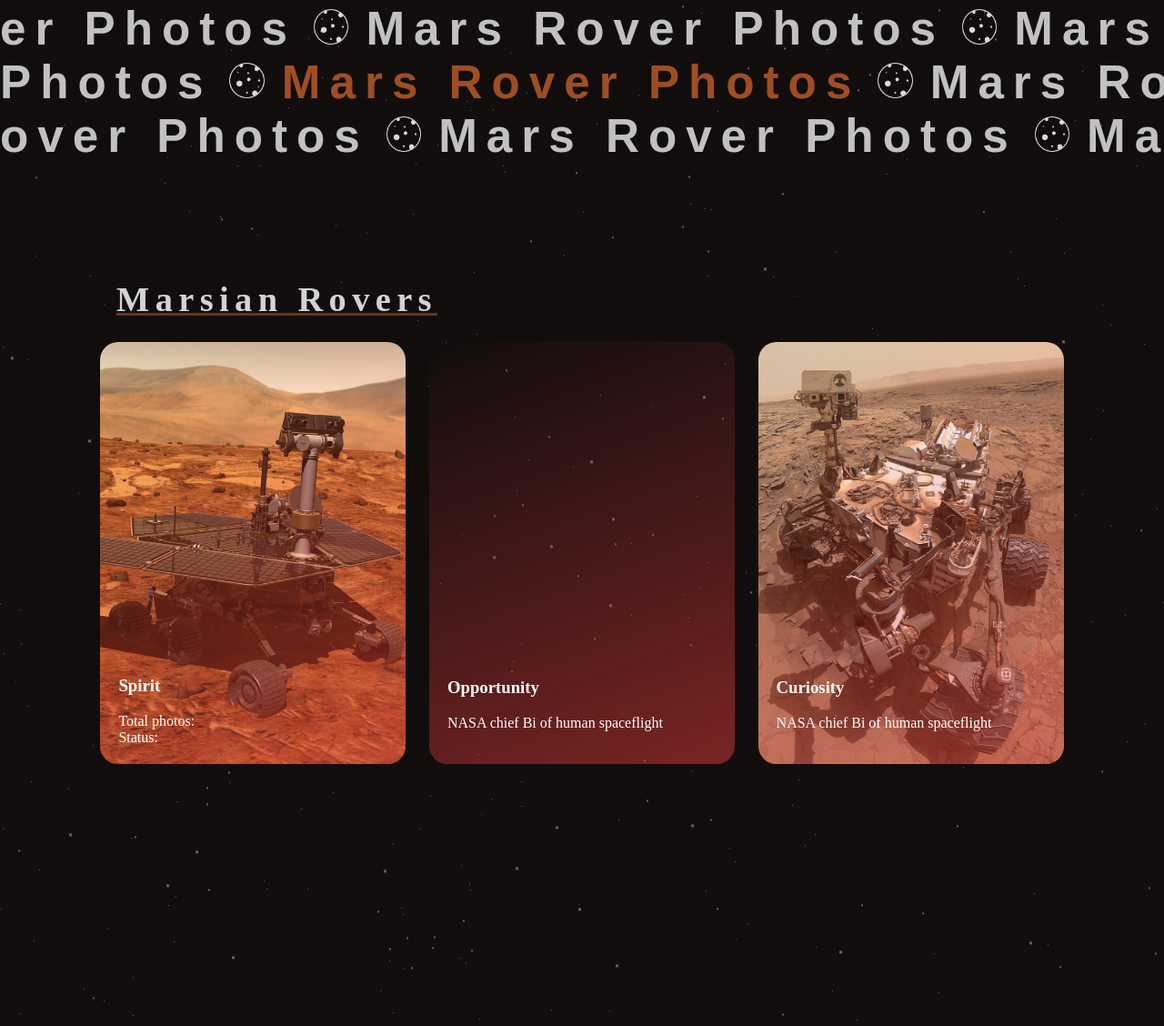
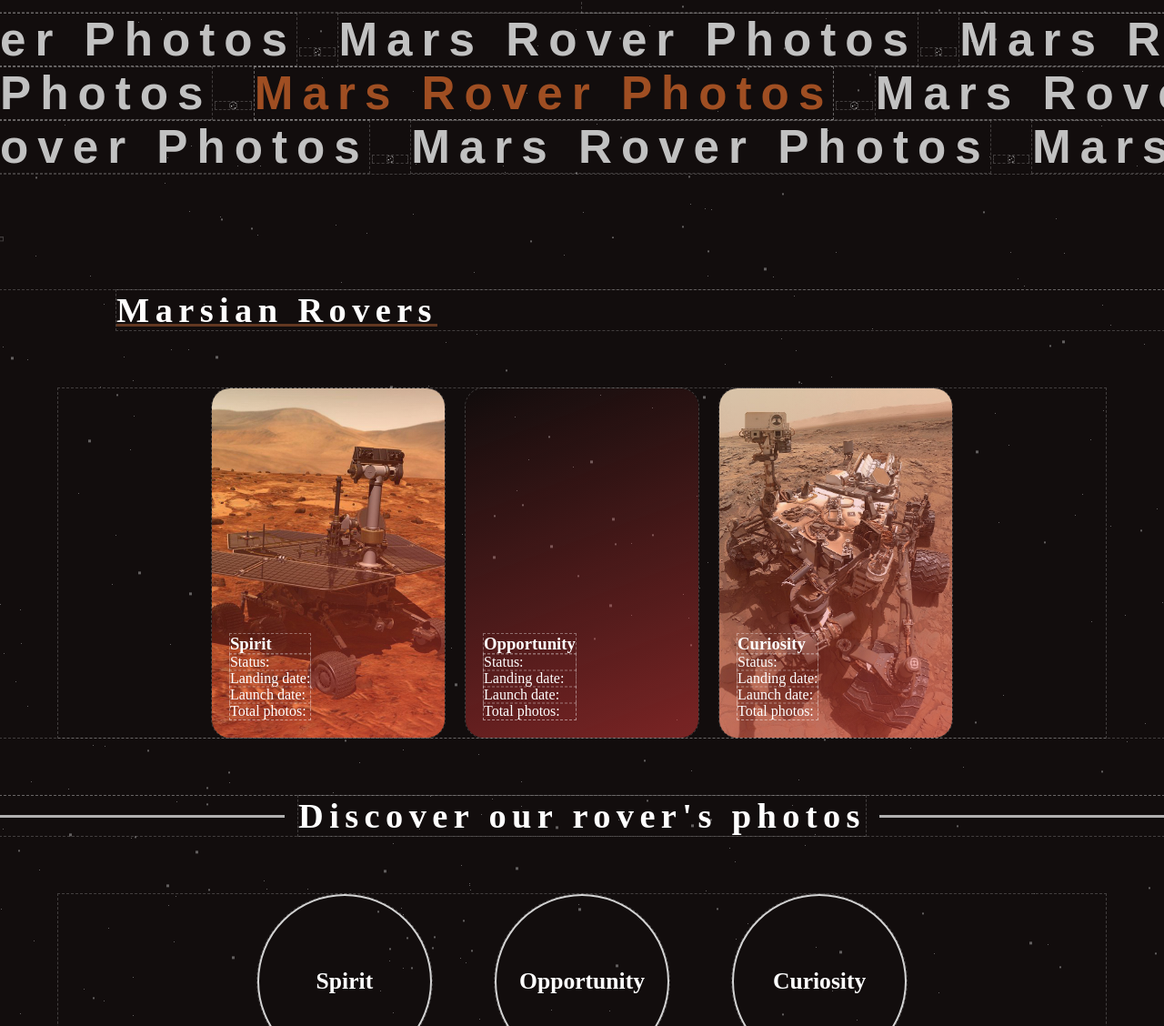
Before and after one commit to RawanTallha/CosmicLens, a plain HTML site: page index.html in a window 1280 px wide. Shown: the part 1672-2800 px from the top of the page at 91% size. Before the commit the page ends 2512 px from the top, so only its background shows below. Drawn offline with Linux system fonts and the light colour scheme; a web font is replaced by a local one.

Commit message:
Added a "discover" section

```diff
--- a/index.html
+++ b/index.html
@@ -13,9 +13,9 @@
     <script src="script.js"></script>
 </head>
 
+<body>
     <!-- Navbar -->
     <nav class="custom-navbar">
-    <!-- <a href="#Home"><img src="assets/logo.png" height="30" alt="heart-logo"></a> -->
         <a href="#Home"><img src="assets/logo2.png" height="15" alt="heart-logo"></a>
 
         <a href="#Contact" class="split">Contact</a>
@@ -23,7 +23,6 @@
         <a href="#About Mars" class="split">About Mars</a>
     </nav>
 
-<body>
     <div id="small-stars"></div>
     <div id="medium-stars"></div>
     <div id="large-stars"></div>
@@ -36,7 +35,7 @@
             <span class="mars-text">R</span>
             <span class="mars-text">S</span>
         </div>
-        <h1>Get to know more about <br><em>The Red Planet</em></h1>
+        <p>Get to know more about <br><em>The Red Planet</em></p>
     </section>
 
     <section class="about-mars">
@@ -101,10 +100,11 @@
             <div class="rover-card" style="background-image: url('assets/Rover-Spirit.jpg');">
                 <div class="content">
                     <h3>Spirit</h3>
-            <!-- <p>NASA chief Bi of human spaceflight</p> -->
                     <ul>
+                        <li>Status: </li>
+                        <li>Landing date: </li>
+                        <li>Launch date: </li>
                         <li>Total photos: </li>
-                <li>Status: </li>
                     </ul>
                 </div>
             </div>
@@ -112,16 +112,37 @@
             <div class="rover-card" style="background-image: url('assets/Rover-Opportunity.jpg');">
                 <div class="content">
                     <h3>Opportunity</h3>
-            <p>NASA chief Bi of human spaceflight</p>
+                    <ul>
+                        <li>Status: </li>
+                        <li>Landing date: </li>
+                        <li>Launch date: </li>
+                        <li>Total photos: </li>
+                    </ul>
                 </div>
             </div>
 
             <div class="rover-card" style="background-image: url('assets/Rover-Curiosity.jpg');">
                 <div class="content">
                     <h3>Curiosity</h3>
-            <p>NASA chief Bi of human spaceflight</p>
+                    <ul>
+                        <li>Status: </li>
+                        <li>Landing date: </li>
+                        <li>Launch date: </li>
+                        <li>Total photos: </li>
+                    </ul>
                 </div>
             </div>
+        </div>
+    </section>
+
+    <section class="mars-photos">
+        <div class="mars-photos-header">
+            <h1>Discover our rover's photos</h1>
+        </div>
+        <div class="circle-btn-group">
+            <button class="circle-btn">Spirit</button>
+            <button class="circle-btn">Opportunity</button>
+            <button class="circle-btn">Curiosity</button>
         </div>
     </section>
 
--- a/styles.css
+++ b/styles.css
@@ -7,15 +7,57 @@
     overflow-x: hidden;
 }
 
+/* FOR DEBUGGING PURPOSES */
+* {
+    outline: 1px dashed rgba(255, 255, 255, 0.2);
+    margin: 0;
+    padding: 0;
+    box-sizing: border-box;
+  }
+
+
+/* NAVBAR */
+nav {
+    font-size: medium;
+    font-weight: 500;
+    overflow: hidden;
+    position: sticky;
+    z-index: 1000;
+    top: 0;
+    font-family: 'Bai Jamjuree';
+}
+
+nav a {
+    text-decoration: none;
+    color: rgba(255, 255, 255, 0.799);
+    float: left;
+    text-align: center;
+    padding: 14px 16px;
+    font-size: 17px;
+}
+
+nav a.split {
+    float: right;
+}
+
+nav a.split:hover {
+    /* color: rgba(255, 255, 255, 0.799); */
+    color: rgba(255, 255, 255, 0.536);
+}
+
+/* HOME SECTION */
+
 .home-card {
     position: relative;
     width: 100%;
     height: 100vh;
-    overflow: hidden;
-    margin-top: 2vw;
+    /* overflow: hidden; */
+    margin-top: 3vw;
+    margin-bottom: 0;
+
 }
 
-.home-card h1 {
+.home-card p {
     text-align: left;
     font-family: 'Montserrat', sans-serif;
     font-weight: lighter;
@@ -44,7 +86,6 @@
 .mars-text {
     font-family: 'Montserrat', sans-serif;
     z-index: 1;
-    /* background: -webkit-linear-gradient(#9f2222, #350d0d); */
     background: -webkit-linear-gradient(#9f4e22, #351b0d);
     -webkit-background-clip: text;
     -webkit-text-fill-color: transparent;
@@ -59,7 +100,6 @@
     padding: 10px;
     border-radius: 50%;
     border: 1px solid #633821;
-    /* Optional soft border */
 }
 
 
@@ -73,55 +113,26 @@
     }
 }
 
-/* NAVBAR */
-nav {
-    font-size: medium;
-    font-weight: 500;
-    overflow: hidden;
-    /* background-color: #ffffffe1; */
-    position: sticky;
-    z-index: 1000;
-    top: 0;
+/* ABOUT MARS SECTION */
+h1 {
+    font-size: 3vw;
+    color: white;
     font-family: 'Bai Jamjuree';
+    font-weight: bolder;
+    letter-spacing: 1.5vw;
 }
 
-nav a {
-    text-decoration: none;
-    /* color: rgba(255, 255, 255, 0.536); */
-    color: rgba(255, 255, 255, 0.799);
-    float: left;
-    text-align: center;
-    padding: 14px 16px;
-    font-size: 17px;
-}
-
-nav a.split {
-    float: right;
-}
-
-nav a.split:hover {
-    /* color: rgba(255, 255, 255, 0.799); */
-    color: rgba(255, 255, 255, 0.536);
-}
-
-/* ABOUT MARS SECTION */
 .about-mars {
     display: grid;
     grid-template-columns: 1fr 1fr;
     width: 100%;
     height: 100vh;
+    margin-top: 0;
+    padding-top: 0;
 }
 
 .about-mars-info {
     padding-right: 3vw;
-}
-
-.about-mars-info h1 {
-    font-size: 3vw;
-    color: lightgrey;
-    font-family: 'Bai Jamjuree';
-    font-weight: bolder;
-    letter-spacing: 1.5vw;
 }
 
 .about-mars-info p {
@@ -181,23 +192,20 @@
 }
 
 .mars-rovers h1 {
-    font-size: 3vw;
-    color: lightgrey;
-    font-family: 'Bai Jamjuree';
-    font-weight: bolder;
     letter-spacing: 0.5vw;
     text-decoration: underline;
     text-decoration-color: #633821;
-    margin: 10% 0 2% 10%;
+    margin: 10% 0 5% 10%;
     /* text-align: center; */
 }
 
 .rover-cards {
     display: flex;
     gap: 2%;
-    /* padding: 2%; */
+    margin: 5%;
     justify-content: center;
 }
+
 .rover-card {
     position: relative;
     height: 30vw;
@@ -221,7 +229,6 @@
     bottom: 0;
     background: linear-gradient(160deg, rgba(26, 26, 26, 0), rgba(216, 58, 58, 0.526));
     z-index: 0;
-    /* Ensures the gradient stays behind the content */
 }
 
 .content {
@@ -231,7 +238,71 @@
     z-index: 1;
 }
 
-.content ul{
-    list-style-type: none; /* Remove bullets */
-    padding: 0; /* Remove padding */
-    margin: 0; /* Remove margins */}
+.content ul {
+    list-style-type: none;
+    padding: 0;
+    margin: 0;
+}
+
+/* MARS PHOTOS */
+.mars-photos-header {
+    margin-top: 5%;
+    display: flex;
+    align-items: center;
+    justify-content: center;
+    gap: 15px;
+}
+
+.mars-photos-header::before,
+.mars-photos-header::after {
+    content: "";
+    flex: 1;
+    height: 3px;
+    background-color: rgba(211, 211, 211, 0.826);
+}
+
+.mars-photos-header h1 {
+    font-size: 3vw;
+    letter-spacing: 0.5vw;
+    margin: 0;
+    white-space: nowrap;
+}
+
+.circle-btn-group {
+    gap: 6%;
+    justify-content: center;
+    display: flex;
+    margin: 5%;
+}
+
+.circle-btn {
+    width: clamp(180px, 15vw, 220px);
+    height: clamp(180px, 15vw, 220px);
+    font-size: clamp(1.5rem, 2vw, 2rem);
+
+    border: 2px solid lightgray;
+    border-radius: 50%;
+    background: transparent;
+    color: white;
+    font-weight: bold;
+    font-family: 'Bai Jamjuree';
+    cursor: pointer;
+    transition: all 0.3s ease;
+
+    display: flex;
+    align-items: center;
+    justify-content: center;
+    text-align: center;
+
+    padding: 10px;
+    white-space: normal;
+    word-break: break-word;
+    box-sizing: border-box;
+}
+
+
+.circle-btn:hover {
+    background-color: rgba(157, 157, 157, 0.304);
+    border: 4px solid white;
+
+}
```
Lines whose indentation alone changed are shown as unchanged.
